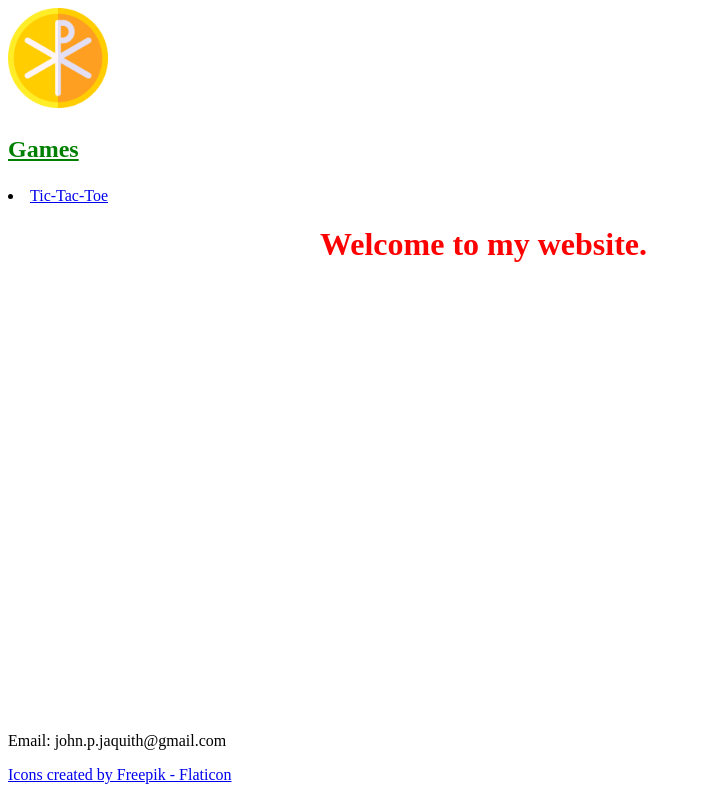
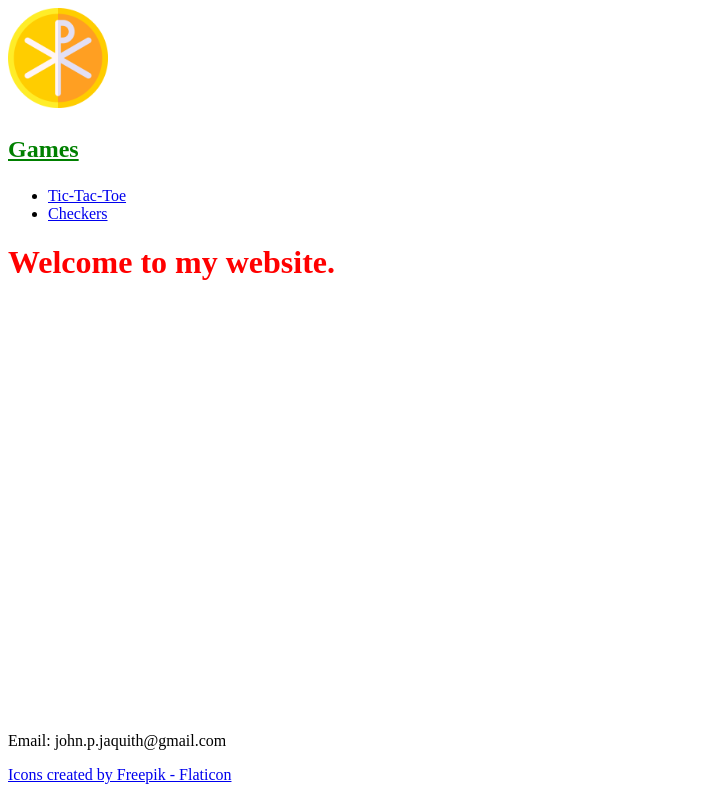
Before and after one commit to Japesjake/JP, a SvelteKit app: page / in a window 1280 px wide. Shown: the whole page, without its empty margins (0-701 px from the left). Built offline with nearby package versions, Linux system fonts and the light colour scheme.

Commit message:
added checkers link and moved all tic-tac-toe .js files into their own folder

```diff
--- a/src/lib/whoWon.js
+++ b/src/lib/tic-tac-toe/whoWon.js
@@ -1,6 +1,6 @@
-import splitSlug from '/src/lib/splitSlug.js'
+import splitSlug from '/src/lib/tic-tac-toe/splitSlug.js'
 import { page } from '$app/stores'
-import winningCoords from '/src/lib/winningCoords.js'
+import winningCoords from '/src/lib/tic-tac-toe/winningCoords.js'
 function checkCoords ($page, coords, symbol) {
     let [data, turn] = splitSlug($page);
     let counter = 0;
@@ -44,7 +44,6 @@ function isCat($page) {
 }
 export default function whoWon($page) {
     let bools = [checkSymbol($page, 'x'), checkSymbol($page, 'o')]
-    console.log(isCat($page))
     if (bools[0]) {
         return 'x'
     } else if (bools[1]) {
--- a/src/routes/+layout.svelte
+++ b/src/routes/+layout.svelte
@@ -9,9 +9,10 @@
 </nav>
 
 <h2 style='color: green;'><u><p>Games</p></u></h2>
-<li>
-    <l><a href='/games/tic-tac-toe/___&___&___&x'>Tic-Tac-Toe</a></l>
-</li>
+<ul>
+    <li><a href='/games/tic-tac-toe/___&___&___&x'>Tic-Tac-Toe</a></li>
+    <li><a href='/games/checkers'>Checkers</a></li>
+</ul>
 
 <slot />
 
--- a/src/routes/+page.svelte
+++ b/src/routes/+page.svelte
@@ -1 +1 @@
-<h1 style = 'color: red; position: absolute; left: 25%;'>Welcome to my website.</h1>
+<h1 style = 'color: red;'>Welcome to my website.</h1>
--- a/src/routes/games/tic-tac-toe/[data]/Cell.svelte
+++ b/src/routes/games/tic-tac-toe/[data]/Cell.svelte
@@ -1,9 +1,9 @@
 <script>
     export let x;
     export let y;
-    import splitSlug from '/src/lib/splitSlug.js'
+    import splitSlug from '/src/lib/tic-tac-toe/splitSlug.js'
     import { page } from '$app/stores';
-    import update from '/src/lib/update.js';
+    import update from '/src/lib/tic-tac-toe/update.js';
     $: [data, turn] = splitSlug($page)
     $: symbol = data[x][y]
 </script>
```
Also changed, not shown: src/lib/tic-tac-toe/update.js (renamed from src/lib/update.js, +5 -5 lines), src/routes/games/tic-tac-toe/[data]/Turn.svelte (+4 -4 lines), src/lib/tic-tac-toe/changeTurn.js (renamed from src/lib/changeTurn.js), src/lib/tic-tac-toe/joinSlug.js (renamed from src/lib/joinSlug.js), src/lib/tic-tac-toe/splitSlug.js (renamed from src/lib/splitSlug.js), src/lib/tic-tac-toe/winningCoords.js (renamed from src/lib/winningCoords.js), src/routes/games/checkers/+page.svelte (added).
